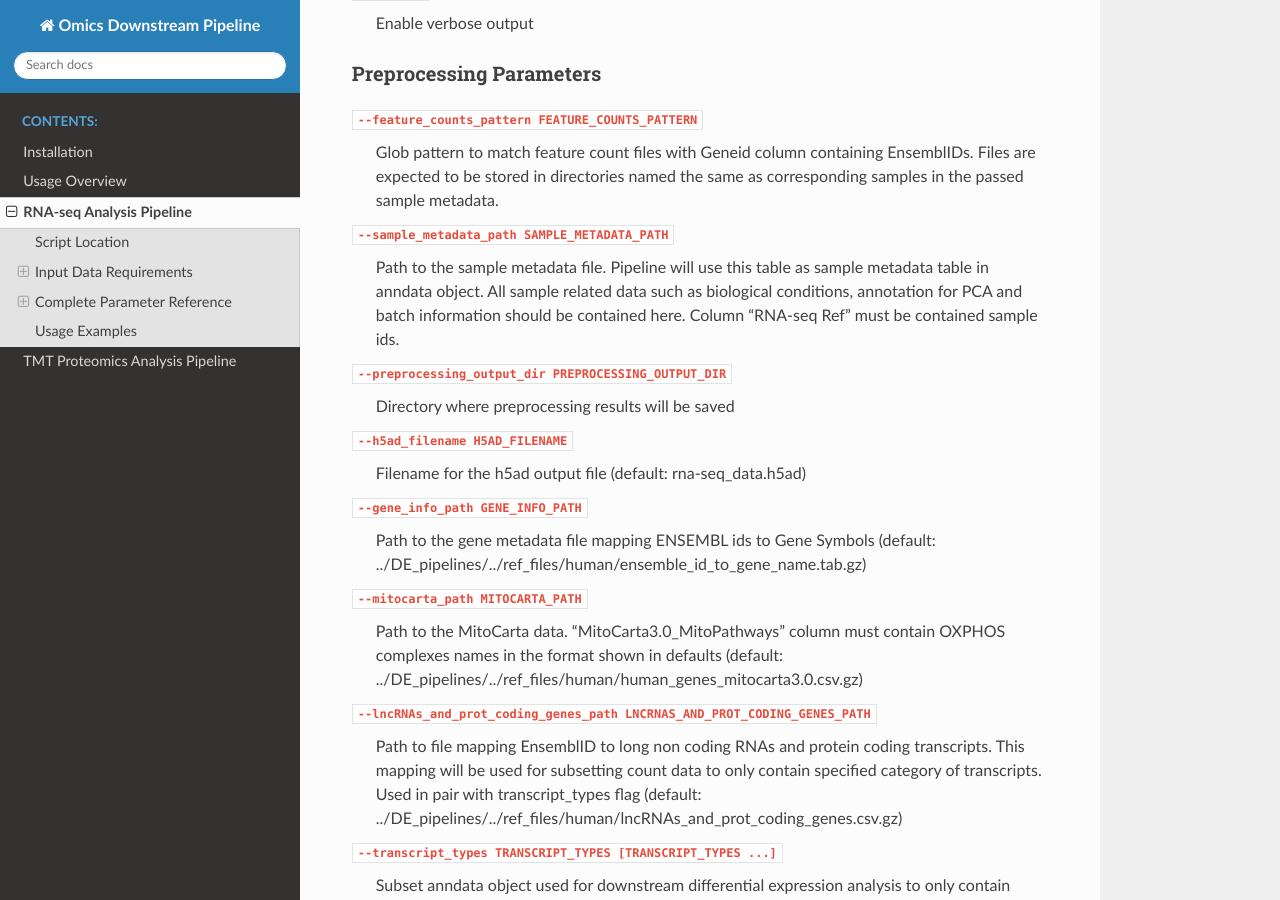
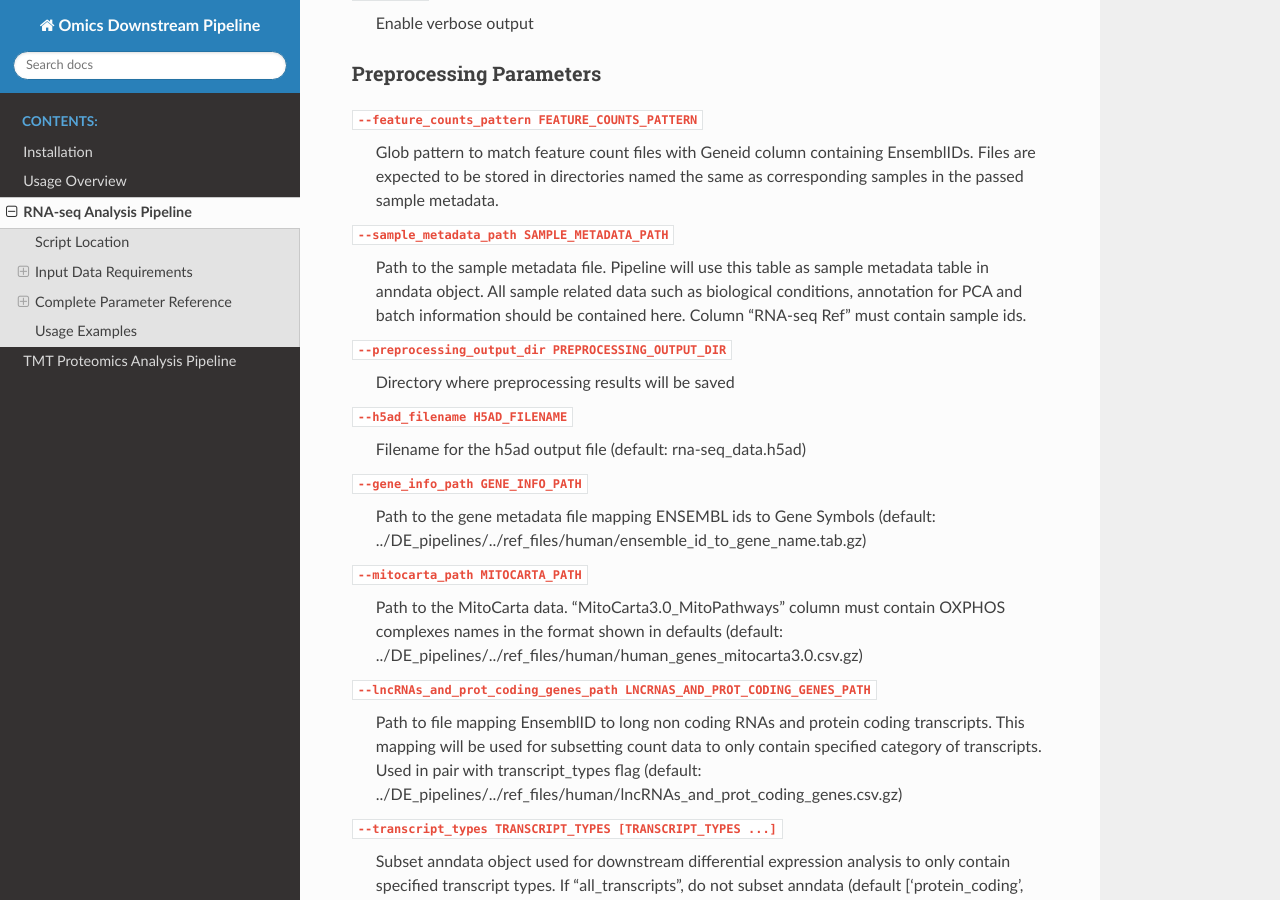
Before and after one commit to StanislavBratchikov/pipeline_documentation_public, a Sphinx documentation site: the page built from docs/rnaseq.rst, in a window 1280 px wide and 900 px high, scrolled down 1062 px. Built offline with Sphinx 7.4.7 and the Read the Docs theme 3.1.0, drawn with Linux system fonts in a browser that asks for light colours.

Commit message:
edits...edits...edits

```diff
--- a/docs/rnaseq.rst
+++ b/docs/rnaseq.rst
@@ -50,7 +50,7 @@ Preprocessing Parameters
     Glob pattern to match feature count files with Geneid column containing EnsemblIDs. Files are expected to be stored in directories named the same as corresponding samples in the passed sample metadata.
 
 ``--sample_metadata_path SAMPLE_METADATA_PATH``
-    Path to the sample metadata file. Pipeline will use this table as sample metadata table in anndata object. All sample related data such as biological conditions, annotation for PCA and batch information should be contained here. Column "RNA-seq Ref" must be contained sample ids.
+    Path to the sample metadata file. Pipeline will use this table as sample metadata table in anndata object. All sample related data such as biological conditions, annotation for PCA and batch information should be contained here. Column "RNA-seq Ref" must contain sample ids.
 
 ``--preprocessing_output_dir PREPROCESSING_OUTPUT_DIR``
     Directory where preprocessing results will be saved
```
